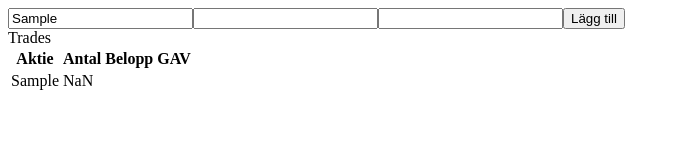
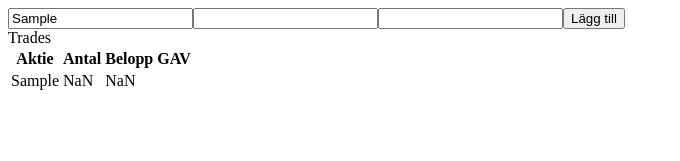
Before and after one commit to bjornCarell/equity-trades-calculations, a React (Create React App) app: page / in a window 1280 px wide. Both pictures are taken after typing "Sample", "Sample", "Sample" into the empty fields and a click on the button "Lägg till". Shown: the top 161 px of the page, without its empty margins (0-680 px from the left). Built offline with nearby package versions, Linux system fonts and the light colour scheme.

Commit message:
feat(TradeDisplay) amount field

```diff
--- a/src/components/TradeDisplay.js
+++ b/src/components/TradeDisplay.js
@@ -5,6 +5,7 @@ import {total} from '../calculation-fns/total';
 export const TradeDisplay = () => {
   const {equities} = useContext(EquitiesContext);
   const totalQuantity = total('quantity');
+  const totalAmount = total('amount');
 
   return (
     <>
@@ -22,6 +23,7 @@ export const TradeDisplay = () => {
               <tr key={equity.name}>
                 <td>{equity.name}</td>
                 <td data-testid="quantity">{totalQuantity(equity.trades)}</td>
+                <td data-testid="amount">{totalAmount(equity.trades)}</td>
               </tr>
             ))}
         </tbody>
```
Also changed, not shown: 2 other files (tests, documents, lock files or other folders).
